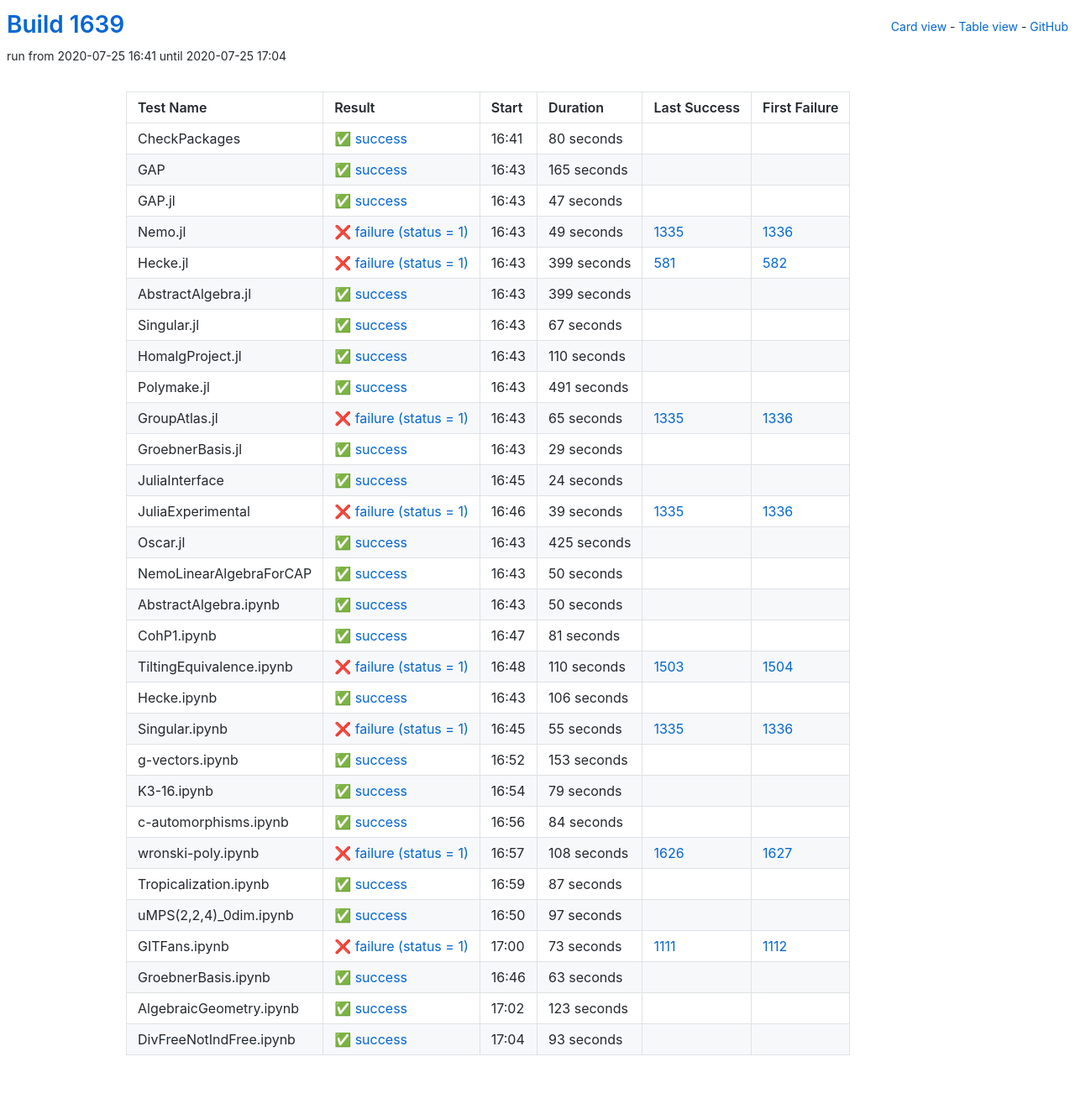
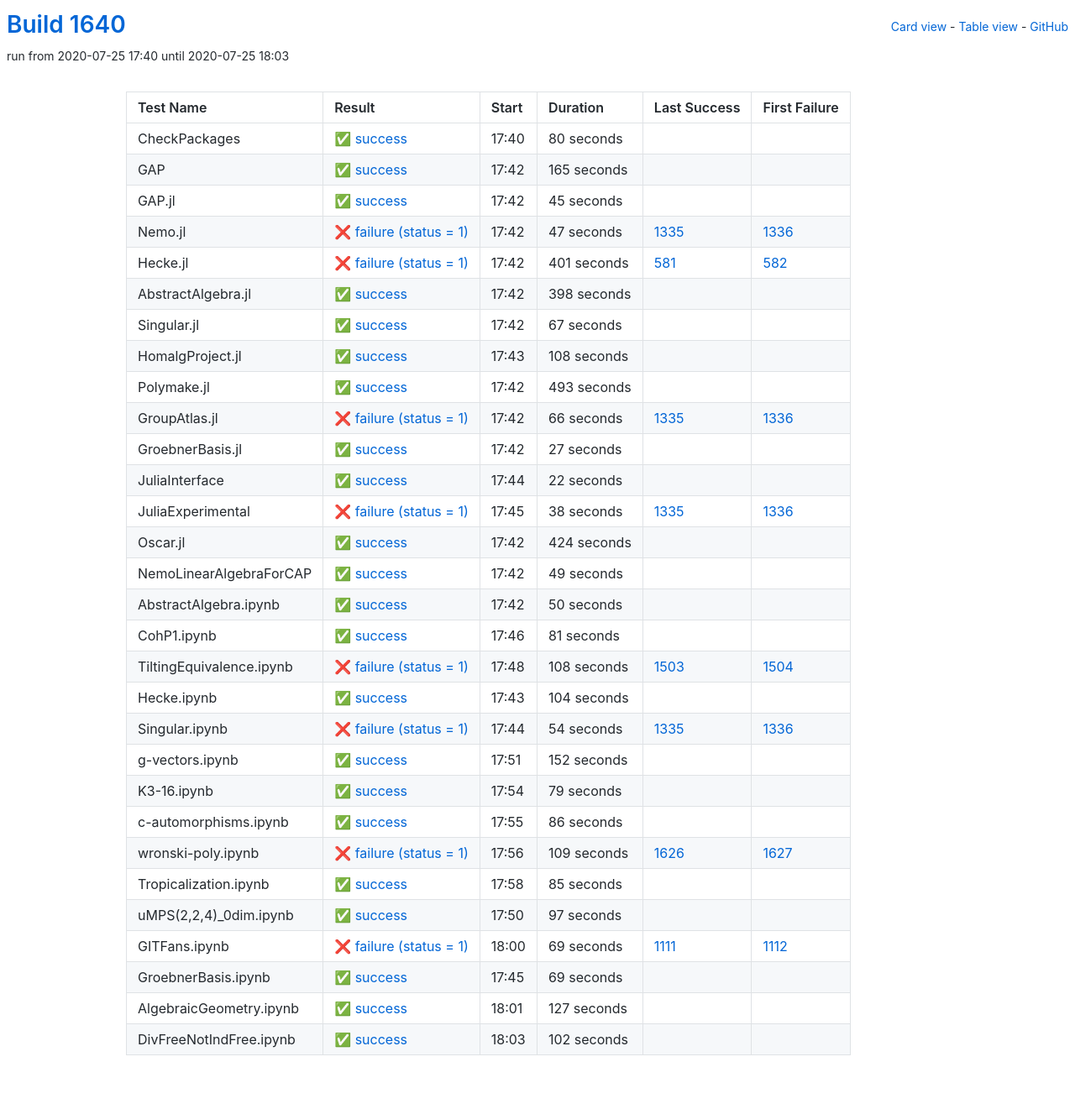
Before and after one commit to oscar-system/oscar-ci-status-1.4, a Jekyll site: the page built from table.html, in a window 1280 px wide. Shown: the whole page at 84% size. Built offline with Jekyll 4.4.1, drawn with Linux system fonts in a browser that asks for light colours.

Commit message:
Build #1640

```diff
--- a/_data/ci.yml
+++ b/_data/ci.yml
@@ -1,6 +1,6 @@
 ---
-build: 1639
-build_url: https://oscarci.mathematik.uni-kl.de/job/oscar-julia-1.4/1639/
+build: 1640
+build_url: https://oscarci.mathematik.uni-kl.de/job/oscar-julia-1.4/1640/
 job: oscar-julia-1.4
 organization: oscar-system
 repo: oscar-ci-status-1.4
@@ -8,8 +8,8 @@ repourl: https://github.com/oscar-system/oscar-ci-status-1.4
 tests:
 - name: CheckPackages
   id: checkpackages
-  log: https://oscarci.mathematik.uni-kl.de/job/oscar-julia-1.4/1639/artifact/logs/build-1639/CheckPackages.log
-  start: 2020-07-25 16:41
+  log: https://oscarci.mathematik.uni-kl.de/job/oscar-julia-1.4/1640/artifact/logs/build-1640/CheckPackages.log
+  start: 2020-07-25 17:40
   success: true
   exitcode: 0
   status: success
@@ -20,8 +20,8 @@ tests:
   first_failure_url:
 - name: GAP
   id: gap
-  log: https://oscarci.mathematik.uni-kl.de/job/oscar-julia-1.4/1639/artifact/logs/build-1639/GAP.log
-  start: 2020-07-25 16:43
+  log: https://oscarci.mathematik.uni-kl.de/job/oscar-julia-1.4/1640/artifact/logs/build-1640/GAP.log
+  start: 2020-07-25 17:42
   success: true
   exitcode: 0
   status: success
@@ -32,56 +32,56 @@ tests:
   first_failure_url:
 - name: GAP.jl
   id: gap-jl
-  log: https://oscarci.mathematik.uni-kl.de/job/oscar-julia-1.4/1639/artifact/logs/build-1639/GAP.jl.log
-  start: 2020-07-25 16:43
+  log: https://oscarci.mathematik.uni-kl.de/job/oscar-julia-1.4/1640/artifact/logs/build-1640/GAP.jl.log
+  start: 2020-07-25 17:42
   success: true
   exitcode: 0
   status: success
-  duration: 47
+  duration: 45
   last_success: false
   last_success_url:
   first_failure: false
   first_failure_url:
 - name: Nemo.jl
   id: nemo-jl
-  log: https://oscarci.mathematik.uni-kl.de/job/oscar-julia-1.4/1639/artifact/logs/build-1639/Nemo.jl.log
-  start: 2020-07-25 16:43
+  log: https://oscarci.mathematik.uni-kl.de/job/oscar-julia-1.4/1640/artifact/logs/build-1640/Nemo.jl.log
+  start: 2020-07-25 17:42
   success: false
   exitcode: 1
   status: failure
-  duration: 49
+  duration: 47
   last_success: 1335
   last_success_url: https://oscarci.mathematik.uni-kl.de/job/oscar-julia-1.4/1335/
   first_failure: 1336
   first_failure_url: https://oscarci.mathematik.uni-kl.de/job/oscar-julia-1.4/1336/
 - name: Hecke.jl
   id: hecke-jl
-  log: https://oscarci.mathematik.uni-kl.de/job/oscar-julia-1.4/1639/artifact/logs/build-1639/Hecke.jl.log
-  start: 2020-07-25 16:43
+  log: https://oscarci.mathematik.uni-kl.de/job/oscar-julia-1.4/1640/artifact/logs/build-1640/Hecke.jl.log
+  start: 2020-07-25 17:42
   success: false
   exitcode: 1
   status: failure
-  duration: 399
+  duration: 401
   last_success: 581
   last_success_url: https://oscarci.mathematik.uni-kl.de/job/oscar-julia-1.4/581/
   first_failure: 582
   first_failure_url: https://oscarci.mathematik.uni-kl.de/job/oscar-julia-1.4/582/
 - name: AbstractAlgebra.jl
   id: abstractalgebra-jl
-  log: https://oscarci.mathematik.uni-kl.de/job/oscar-julia-1.4/1639/artifact/logs/build-1639/AbstractAlgebra.jl.log
-  start: 2020-07-25 16:43
+  log: https://oscarci.mathematik.uni-kl.de/job/oscar-julia-1.4/1640/artifact/logs/build-1640/AbstractAlgebra.jl.log
+  start: 2020-07-25 17:42
   success: true
   exitcode: 0
   status: success
-  duration: 399
+  duration: 398
   last_success: false
   last_success_url:
   first_failure: false
   first_failure_url:
 - name: Singular.jl
   id: singular-jl
-  log: https://oscarci.mathematik.uni-kl.de/job/oscar-julia-1.4/1639/artifact/logs/build-1639/Singular.jl.log
-  start: 2020-07-25 16:43
+  log: https://oscarci.mathematik.uni-kl.de/job/oscar-julia-1.4/1640/artifact/logs/build-1640/Singular.jl.log
+  start: 2020-07-25 17:42
   success: true
   exitcode: 0
   status: success
@@ -92,104 +92,104 @@ tests:
   first_failure_url:
 - name: HomalgProject.jl
   id: homalgproject-jl
-  log: https://oscarci.mathematik.uni-kl.de/job/oscar-julia-1.4/1639/artifact/logs/build-1639/HomalgProject.jl.log
-  start: 2020-07-25 16:43
+  log: https://oscarci.mathematik.uni-kl.de/job/oscar-julia-1.4/1640/artifact/logs/build-1640/HomalgProject.jl.log
+  start: 2020-07-25 17:43
   success: true
   exitcode: 0
   status: success
-  duration: 110
+  duration: 108
   last_success: false
   last_success_url:
   first_failure: false
   first_failure_url:
 - name: Polymake.jl
   id: polymake-jl
-  log: https://oscarci.mathematik.uni-kl.de/job/oscar-julia-1.4/1639/artifact/logs/build-1639/Polymake.jl.log
-  start: 2020-07-25 16:43
+  log: https://oscarci.mathematik.uni-kl.de/job/oscar-julia-1.4/1640/artifact/logs/build-1640/Polymake.jl.log
+  start: 2020-07-25 17:42
   success: true
   exitcode: 0
   status: success
-  duration: 491
+  duration: 493
   last_success: false
   last_success_url:
   first_failure: false
   first_failure_url:
 - name: GroupAtlas.jl
   id: groupatlas-jl
-  log: https://oscarci.mathematik.uni-kl.de/job/oscar-julia-1.4/1639/artifact/logs/build-1639/GroupAtlas.jl.log
-  start: 2020-07-25 16:43
+  log: https://oscarci.mathematik.uni-kl.de/job/oscar-julia-1.4/1640/artifact/logs/build-1640/GroupAtlas.jl.log
+  start: 2020-07-25 17:42
   success: false
   exitcode: 1
   status: failure
-  duration: 65
+  duration: 66
   last_success: 1335
   last_success_url: https://oscarci.mathematik.uni-kl.de/job/oscar-julia-1.4/1335/
   first_failure: 1336
   first_failure_url: https://oscarci.mathematik.uni-kl.de/job/oscar-julia-1.4/1336/
 - name: GroebnerBasis.jl
   id: groebnerbasis-jl
-  log: https://oscarci.mathematik.uni-kl.de/job/oscar-julia-1.4/1639/artifact/logs/build-1639/GroebnerBasis.jl.log
-  start: 2020-07-25 16:43
+  log: https://oscarci.mathematik.uni-kl.de/job/oscar-julia-1.4/1640/artifact/logs/build-1640/GroebnerBasis.jl.log
+  start: 2020-07-25 17:42
   success: true
   exitcode: 0
   status: success
-  duration: 29
+  duration: 27
   last_success: false
   last_success_url:
   first_failure: false
   first_failure_url:
 - name: JuliaInterface
   id: juliainterface
-  log: https://oscarci.mathematik.uni-kl.de/job/oscar-julia-1.4/1639/artifact/logs/build-1639/JuliaInterface.log
-  start: 2020-07-25 16:45
+  log: https://oscarci.mathematik.uni-kl.de/job/oscar-julia-1.4/1640/artifact/logs/build-1640/JuliaInterface.log
+  start: 2020-07-25 17:44
   success: true
   exitcode: 0
   status: success
-  duration: 24
+  duration: 22
   last_success: false
   last_success_url:
   first_failure: false
   first_failure_url:
 - name: JuliaExperimental
   id: juliaexperimental
-  log: https://oscarci.mathematik.uni-kl.de/job/oscar-julia-1.4/1639/artifact/logs/build-1639/JuliaExperimental.log
-  start: 2020-07-25 16:46
+  log: https://oscarci.mathematik.uni-kl.de/job/oscar-julia-1.4/1640/artifact/logs/build-1640/JuliaExperimental.log
+  start: 2020-07-25 17:45
   success: false
   exitcode: 1
   status: failure
-  duration: 39
+  duration: 38
   last_success: 1335
   last_success_url: https://oscarci.mathematik.uni-kl.de/job/oscar-julia-1.4/1335/
   first_failure: 1336
   first_failure_url: https://oscarci.mathematik.uni-kl.de/job/oscar-julia-1.4/1336/
 - name: Oscar.jl
   id: oscar-jl
-  log: https://oscarci.mathematik.uni-kl.de/job/oscar-julia-1.4/1639/artifact/logs/build-1639/Oscar.jl.log
-  start: 2020-07-25 16:43
+  log: https://oscarci.mathematik.uni-kl.de/job/oscar-julia-1.4/1640/artifact/logs/build-1640/Oscar.jl.log
+  start: 2020-07-25 17:42
   success: true
   exitcode: 0
   status: success
-  duration: 425
+  duration: 424
   last_success: false
   last_success_url:
   first_failure: false
   first_failure_url:
 - name: NemoLinearAlgebraForCAP
   id: nemolinearalgebraforcap
-  log: https://oscarci.mathematik.uni-kl.de/job/oscar-julia-1.4/1639/artifact/logs/build-1639/NemoLinearAlgebraForCAP.log
-  start: 2020-07-25 16:43
+  log: https://oscarci.mathematik.uni-kl.de/job/oscar-julia-1.4/1640/artifact/logs/build-1640/NemoLinearAlgebraForCAP.log
+  start: 2020-07-25 17:42
   success: true
   exitcode: 0
   status: success
-  duration: 50
+  duration: 49
   last_success: false
   last_success_url:
   first_failure: false
   first_failure_url:
 - name: AbstractAlgebra.ipynb
   id: abstractalgebra-ipynb
-  log: https://oscarci.mathematik.uni-kl.de/job/oscar-julia-1.4/1639/artifact/logs/build-1639/AbstractAlgebra.ipynb.log
-  start: 2020-07-25 16:43
+  log: https://oscarci.mathematik.uni-kl.de/job/oscar-julia-1.4/1640/artifact/logs/build-1640/AbstractAlgebra.ipynb.log
+  start: 2020-07-25 17:42
   success: true
   exitcode: 0
   status: success
@@ -200,8 +200,8 @@ tests:
   first_failure_url:
 - name: CohP1.ipynb
   id: cohp1-ipynb
-  log: https://oscarci.mathematik.uni-kl.de/job/oscar-julia-1.4/1639/artifact/logs/build-1639/CohP1.ipynb.log
-  start: 2020-07-25 16:47
+  log: https://oscarci.mathematik.uni-kl.de/job/oscar-julia-1.4/1640/artifact/logs/build-1640/CohP1.ipynb.log
+  start: 2020-07-25 17:46
   success: true
   exitcode: 0
   status: success
@@ -212,56 +212,56 @@ tests:
   first_failure_url:
 - name: TiltingEquivalence.ipynb
   id: tiltingequivalence-ipynb
-  log: https://oscarci.mathematik.uni-kl.de/job/oscar-julia-1.4/1639/artifact/logs/build-1639/TiltingEquivalence.ipynb.log
-  start: 2020-07-25 16:48
+  log: https://oscarci.mathematik.uni-kl.de/job/oscar-julia-1.4/1640/artifact/logs/build-1640/TiltingEquivalence.ipynb.log
+  start: 2020-07-25 17:48
   success: false
   exitcode: 1
   status: failure
-  duration: 110
+  duration: 108
   last_success: 1503
   last_success_url: https://oscarci.mathematik.uni-kl.de/job/oscar-julia-1.4/1503/
   first_failure: 1504
   first_failure_url: https://oscarci.mathematik.uni-kl.de/job/oscar-julia-1.4/1504/
 - name: Hecke.ipynb
   id: hecke-ipynb
-  log: https://oscarci.mathematik.uni-kl.de/job/oscar-julia-1.4/1639/artifact/logs/build-1639/Hecke.ipynb.log
-  start: 2020-07-25 16:43
+  log: https://oscarci.mathematik.uni-kl.de/job/oscar-julia-1.4/1640/artifact/logs/build-1640/Hecke.ipynb.log
+  start: 2020-07-25 17:43
   success: true
   exitcode: 0
   status: success
-  duration: 106
+  duration: 104
   last_success: false
   last_success_url:
   first_failure: false
   first_failure_url:
 - name: Singular.ipynb
   id: singular-ipynb
-  log: https://oscarci.mathematik.uni-kl.de/job/oscar-julia-1.4/1639/artifact/logs/build-1639/Singular.ipynb.log
-  start: 2020-07-25 16:45
+  log: https://oscarci.mathematik.uni-kl.de/job/oscar-julia-1.4/1640/artifact/logs/build-1640/Singular.ipynb.log
+  start: 2020-07-25 17:44
   success: false
   exitcode: 1
   status: failure
-  duration: 55
+  duration: 54
   last_success: 1335
   last_success_url: https://oscarci.mathematik.uni-kl.de/job/oscar-julia-1.4/1335/
   first_failure: 1336
   first_failure_url: https://oscarci.mathematik.uni-kl.de/job/oscar-julia-1.4/1336/
 - name: g-vectors.ipynb
   id: g-vectors-ipynb
-  log: https://oscarci.mathematik.uni-kl.de/job/oscar-julia-1.4/1639/artifact/logs/build-1639/g-vectors.ipynb.log
-  start: 2020-07-25 16:52
+  log: https://oscarci.mathematik.uni-kl.de/job/oscar-julia-1.4/1640/artifact/logs/build-1640/g-vectors.ipynb.log
+  start: 2020-07-25 17:51
   success: true
   exitcode: 0
   status: success
-  duration: 153
+  duration: 152
   last_success: false
   last_success_url:
   first_failure: false
   first_failure_url:
 - name: K3-16.ipynb
   id: k3-16-ipynb
-  log: https://oscarci.mathematik.uni-kl.de/job/oscar-julia-1.4/1639/artifact/logs/build-1639/K3-16.ipynb.log
-  start: 2020-07-25 16:54
+  log: https://oscarci.mathematik.uni-kl.de/job/oscar-julia-1.4/1640/artifact/logs/build-1640/K3-16.ipynb.log
+  start: 2020-07-25 17:54
   success: true
   exitcode: 0
   status: success
@@ -272,44 +272,44 @@ tests:
   first_failure_url:
 - name: c-automorphisms.ipynb
   id: c-automorphisms-ipynb
-  log: https://oscarci.mathematik.uni-kl.de/job/oscar-julia-1.4/1639/artifact/logs/build-1639/c-automorphisms.ipynb.log
-  start: 2020-07-25 16:56
+  log: https://oscarci.mathematik.uni-kl.de/job/oscar-julia-1.4/1640/artifact/logs/build-1640/c-automorphisms.ipynb.log
+  start: 2020-07-25 17:55
   success: true
   exitcode: 0
   status: success
-  duration: 84
+  duration: 86
   last_success: false
   last_success_url:
   first_failure: false
   first_failure_url:
 - name: wronski-poly.ipynb
   id: wronski-poly-ipynb
-  log: https://oscarci.mathematik.uni-kl.de/job/oscar-julia-1.4/1639/artifact/logs/build-1639/wronski-poly.ipynb.log
-  start: 2020-07-25 16:57
+  log: https://oscarci.mathematik.uni-kl.de/job/oscar-julia-1.4/1640/artifact/logs/build-1640/wronski-poly.ipynb.log
+  start: 2020-07-25 17:56
   success: false
   exitcode: 1
   status: failure
-  duration: 108
+  duration: 109
   last_success: 1626
   last_success_url: https://oscarci.mathematik.uni-kl.de/job/oscar-julia-1.4/1626/
   first_failure: 1627
   first_failure_url: https://oscarci.mathematik.uni-kl.de/job/oscar-julia-1.4/1627/
 - name: Tropicalization.ipynb
   id: tropicalization-ipynb
-  log: https://oscarci.mathematik.uni-kl.de/job/oscar-julia-1.4/1639/artifact/logs/build-1639/Tropicalization.ipynb.log
-  start: 2020-07-25 16:59
+  log: https://oscarci.mathematik.uni-kl.de/job/oscar-julia-1.4/1640/artifact/logs/build-1640/Tropicalization.ipynb.log
+  start: 2020-07-25 17:58
   success: true
   exitcode: 0
   status: success
-  duration: 87
+  duration: 85
   last_success: false
   last_success_url:
   first_failure: false
   first_failure_url:
 - name: uMPS(2,2,4)_0dim.ipynb
   id: umps-2-2-4-0dim-ipynb
-  log: https://oscarci.mathematik.uni-kl.de/job/oscar-julia-1.4/1639/artifact/logs/build-1639/uMPS-2-2-4-_0dim.ipynb.log
-  start: 2020-07-25 16:50
+  log: https://oscarci.mathematik.uni-kl.de/job/oscar-julia-1.4/1640/artifact/logs/build-1640/uMPS-2-2-4-_0dim.ipynb.log
+  start: 2020-07-25 17:50
   success: true
   exitcode: 0
   status: success
@@ -320,48 +320,48 @@ tests:
   first_failure_url:
 - name: GITFans.ipynb
   id: gitfans-ipynb
-  log: https://oscarci.mathematik.uni-kl.de/job/oscar-julia-1.4/1639/artifact/logs/build-1639/GITFans.ipynb.log
-  start: 2020-07-25 17:00
+  log: https://oscarci.mathematik.uni-kl.de/job/oscar-julia-1.4/1640/artifact/logs/build-1640/GITFans.ipynb.log
+  start: 2020-07-25 18:00
   success: false
   exitcode: 1
   status: failure
-  duration: 73
+  duration: 69
   last_success: 1111
   last_success_url: https://oscarci.mathematik.uni-kl.de/job/oscar-julia-1.4/1111/
   first_failure: 1112
   first_failure_url: https://oscarci.mathematik.uni-kl.de/job/oscar-julia-1.4/1112/
 - name: GroebnerBasis.ipynb
   id: groebnerbasis-ipynb
-  log: https://oscarci.mathematik.uni-kl.de/job/oscar-julia-1.4/1639/artifact/logs/build-1639/GroebnerBasis.ipynb.log
-  start: 2020-07-25 16:46
+  log: https://oscarci.mathematik.uni-kl.de/job/oscar-julia-1.4/1640/artifact/logs/build-1640/GroebnerBasis.ipynb.log
+  start: 2020-07-25 17:45
   success: true
   exitcode: 0
   status: success
-  duration: 63
+  duration: 69
   last_success: false
   last_success_url:
   first_failure: false
   first_failure_url:
 - name: AlgebraicGeometry.ipynb
   id: algebraicgeometry-ipynb
-  log: https://oscarci.mathematik.uni-kl.de/job/oscar-julia-1.4/1639/artifact/logs/build-1639/AlgebraicGeometry.ipynb.log
-  start: 2020-07-25 17:02
+  log: https://oscarci.mathematik.uni-kl.de/job/oscar-julia-1.4/1640/artifact/logs/build-1640/AlgebraicGeometry.ipynb.log
+  start: 2020-07-25 18:01
   success: true
   exitcode: 0
   status: success
-  duration: 123
+  duration: 127
   last_success: false
   last_success_url:
   first_failure: false
   first_failure_url:
 - name: DivFreeNotIndFree.ipynb
   id: divfreenotindfree-ipynb
-  log: https://oscarci.mathematik.uni-kl.de/job/oscar-julia-1.4/1639/artifact/logs/build-1639/DivFreeNotIndFree.ipynb.log
-  start: 2020-07-25 17:04
+  log: https://oscarci.mathematik.uni-kl.de/job/oscar-julia-1.4/1640/artifact/logs/build-1640/DivFreeNotIndFree.ipynb.log
+  start: 2020-07-25 18:03
   success: true
   exitcode: 0
   status: success
-  duration: 93
+  duration: 102
   last_success: false
   last_success_url:
   first_failure: false
```
Also changed, not shown: README.md.
